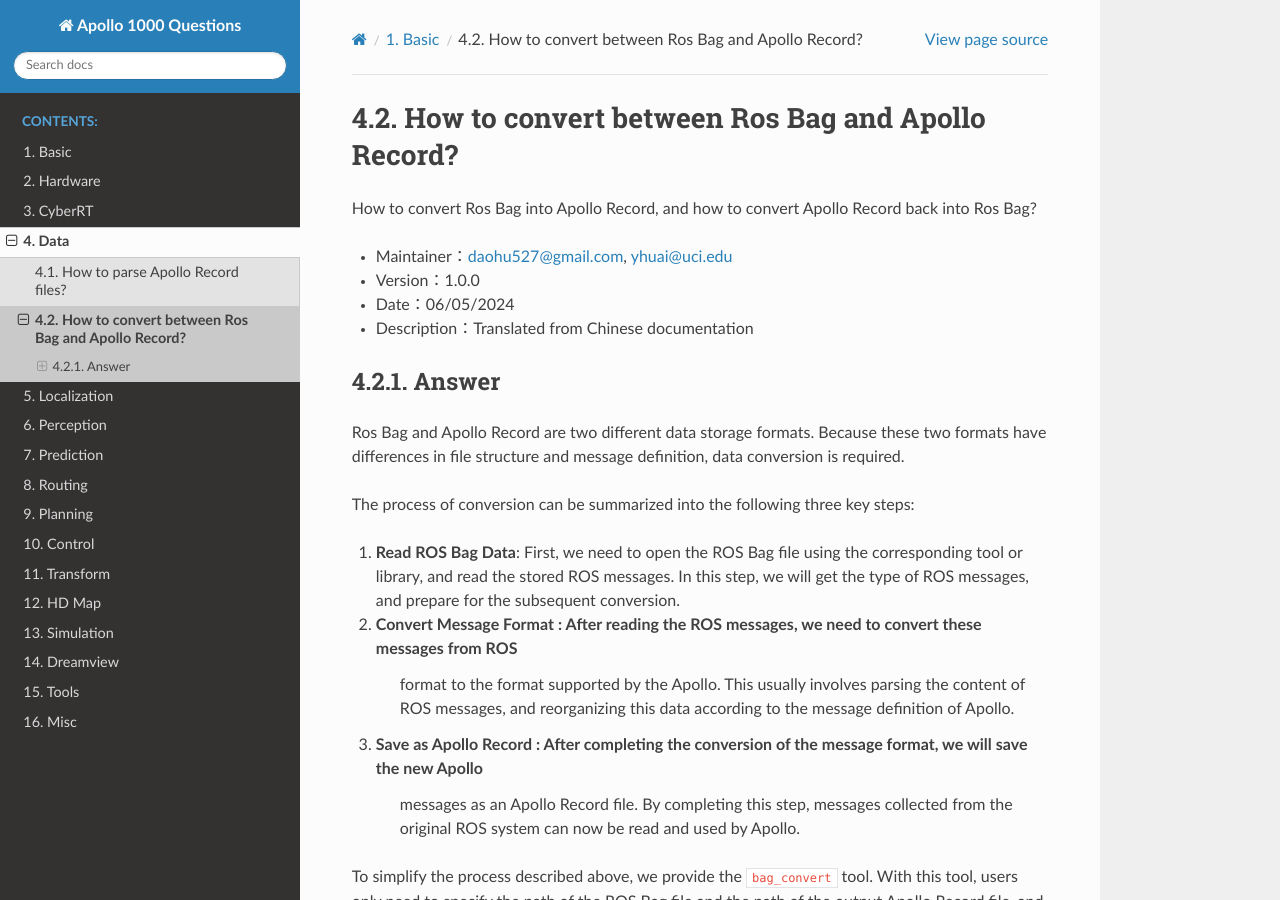
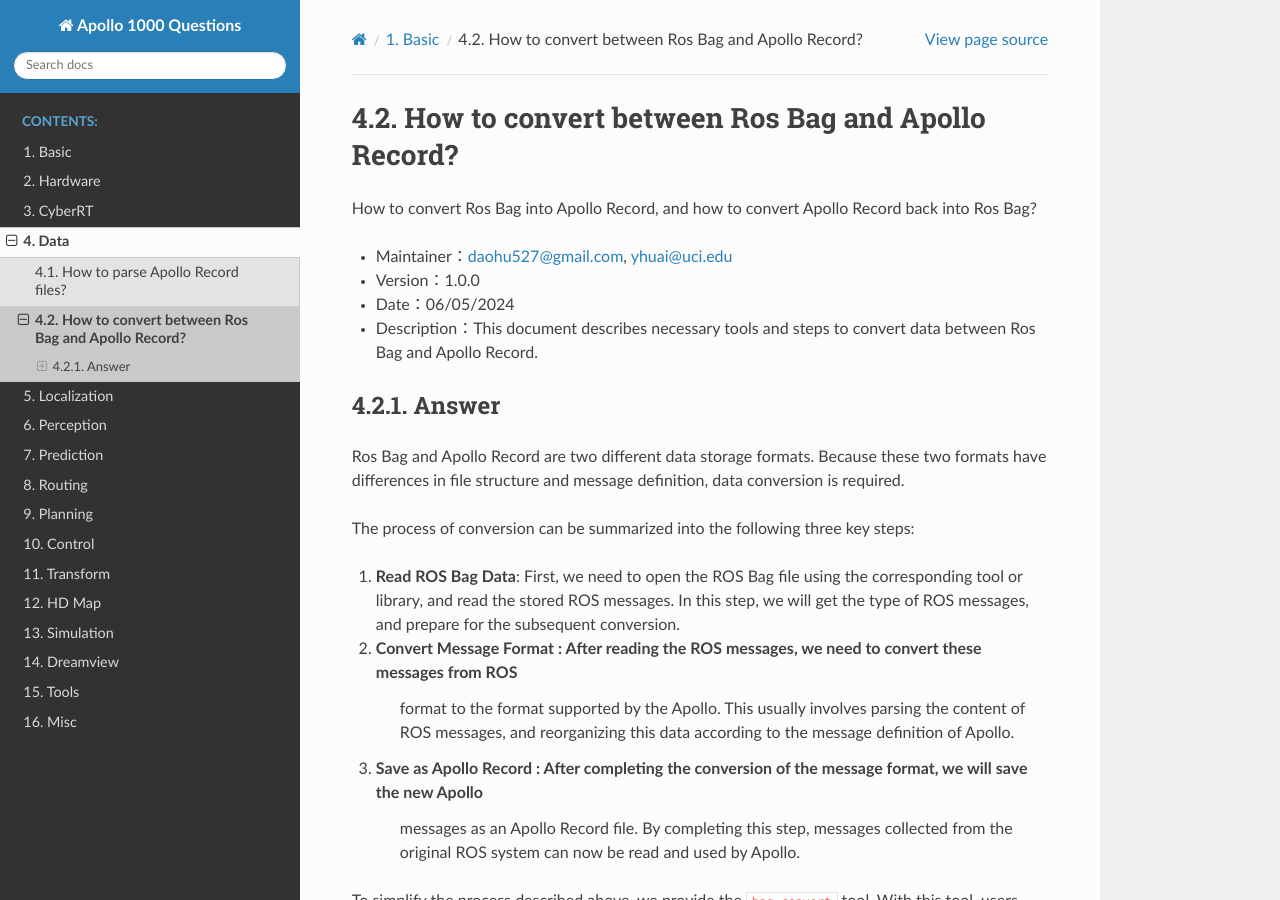
Before and after one commit to ApolloAuto/Apollo-1000-questions, a Sphinx documentation site: the page built from docs/en/source/answers/data/004.rst, in a window 1280 px wide and 900 px high. Built offline with Sphinx 7.4.7 and the Read the Docs theme 2.0.0, drawn with Linux system fonts in a browser that asks for light colours.

Commit message:
fix: update description of English translations

```diff
--- a/docs/en/source/answers/data/003.rst
+++ b/docs/en/source/answers/data/003.rst
@@ -6,7 +6,7 @@
 -  Maintainer: \ daohu527@gmail.com, yhuai@uci.edu
 -  Version：1.0.0
 -  Date：06/05/2024
--  Description：Translated from Chinese documentation
+-  Description：This document introduces how to extract data from Apollo Record files.
 
 Answer
 ----
--- a/docs/en/source/answers/data/004.rst
+++ b/docs/en/source/answers/data/004.rst
@@ -6,7 +6,7 @@
 -  Maintainer：\ daohu527@gmail.com, yhuai@uci.edu
 -  Version：1.0.0
 -  Date：06/05/2024
--  Description：Translated from Chinese documentation
+-  Description：This document describes necessary tools and steps to convert data between Ros Bag and Apollo Record.
 
 Answer
 ----
```
